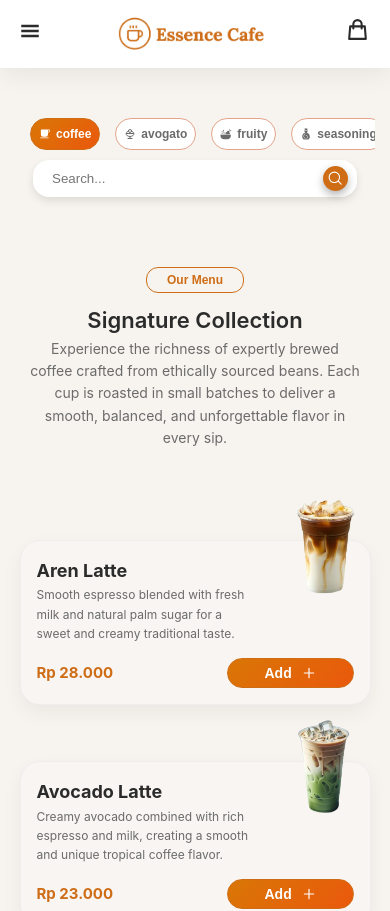
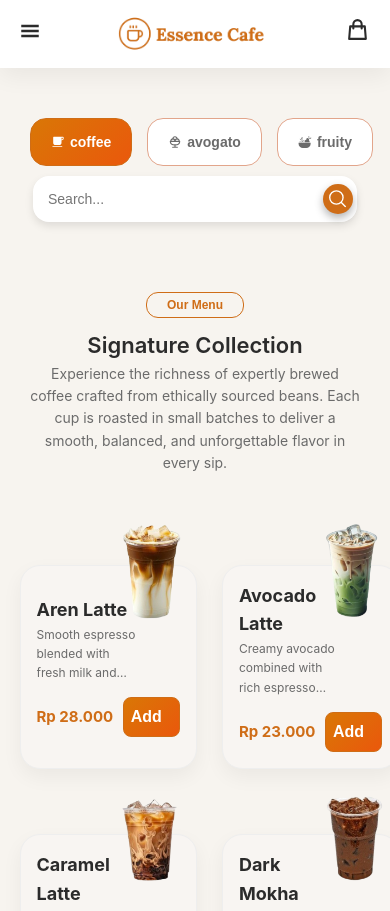
Before and after one commit to widyawulan19/essence-cafe, a React (Create React App) app: page /menu in a window 390 px wide. Shown: the top 911 px of the page. Built offline with nearby package versions, Linux system fonts and the light colour scheme.

Commit message:
style:responsive for 578px

```diff
--- a/src/styles/users/Checkout.css
+++ b/src/styles/users/Checkout.css
@@ -504,12 +504,17 @@ MEDIA QUERRY
 
     .content-right {
         order: 2;
-        width: 80%;
+        width: 90%;
     }
 
     .content-left {
         order: 1;
         width: 100%;
+    }
+
+    .order-btn {
+        font-size: 18px;
+        padding: 15px 30px;
     }
 }
 
--- a/src/styles/users/Menu.css
+++ b/src/styles/users/Menu.css
@@ -552,6 +552,7 @@ FOOTER
 EXAMPLE CARD
 ======================= */
 .menu-card-example {
+    /* border: 1px solid blue; */
     border: 0.5px solid #eee;
     border-radius: 20px;
     display: flex;
@@ -768,6 +769,26 @@ RESPONSIFE MEDIA QUERY
         overflow-x: auto;
         width: 100%;
         justify-content: flex-start;
+        /* border: 1px solid blue; */
+    }
+
+    .btn {
+        font-size: 14px;
+        padding: 15px 20px;
+    }
+
+    .menu-search {
+        padding: 4px;
+        width: 100%;
+    }
+
+    .menu-search input {
+        padding: 8px;
+        font-size: 14px;
+    }
+
+    .search-icon {
+        font-size: 30px;
     }
 
     .menu-cta .cta-img {
@@ -778,6 +799,18 @@ RESPONSIFE MEDIA QUERY
     .cta-img img {
         width: 90%;
         height: 90%;
+    }
+
+    .menu-list {
+        grid-template-columns: repeat(2, 1fr);
+        gap: 25px;
+    }
+
+
+    .menu-btm button {
+        padding: 10px 15px;
+        border-radius: 8px;
+        font-size: 16px;
     }
 }
 
@@ -877,6 +910,12 @@ RESPONSIFE MEDIA QUERY
         justify-content: flex-start;
     }
 
+
+    .btn {
+        font-size: 14px;
+        padding: 15px 20px;
+    }
+
     .menu-cta .cta-img {
         width: 100%;
         margin-bottom: 10px;
--- a/src/styles/users/ModalProduk.css
+++ b/src/styles/users/ModalProduk.css
@@ -194,6 +194,14 @@ MEDIA QUERY
     .modal-options {
         grid-template-columns: repeat(2, 220px);
     }
+
+    .option-item {
+        font-size: 15px;
+    }
+
+    .modal-footer .add-btn {
+        font-size: 20px;
+    }
 }
 
 @media (max-width:400px) {
--- a/src/styles/users/Receipt.css
+++ b/src/styles/users/Receipt.css
@@ -354,7 +354,13 @@ RECEIPT BTN
 
 @media (max-width:578px) {
     .receipt-container {
-        width: 60%;
+        width: 80%;
+    }
+
+    .receipt-btn button {
+        margin-bottom: 20px;
+        padding: 15px;
+        font-size: 18px;
     }
 }
 
@@ -362,4 +368,6 @@ RECEIPT BTN
     .receipt-container {
         width: 95%;
     }
+
+
 }
```
